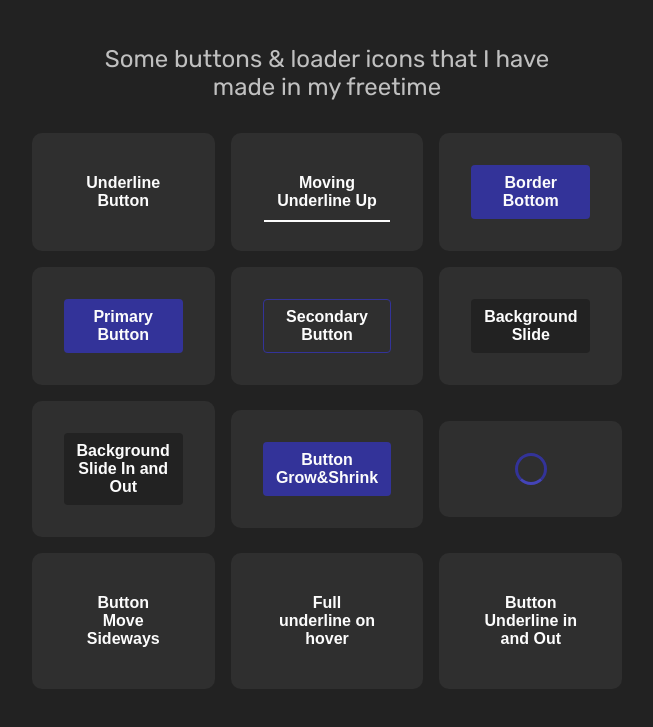
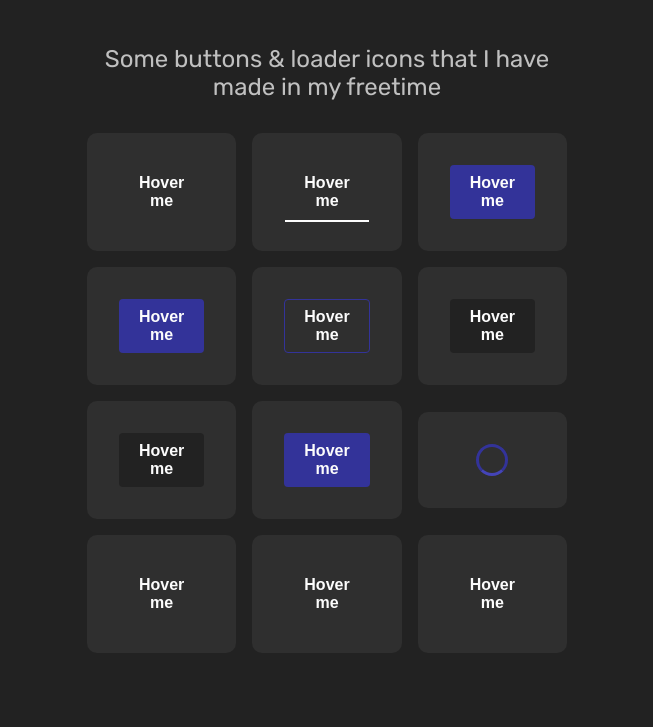
Before and after one commit to fabianhaef/Buttons, a plain HTML site: page index.html in a window 1280 px wide. Shown: the part 73-800 px from the top of the page, without its empty margins (313-966 px from the left). Drawn offline with Linux system fonts and the light colour scheme.

Commit message:
change button labels

```diff
--- a/index.html
+++ b/index.html
@@ -23,35 +23,35 @@
     <div class="button-grid">
 
       <div class="button-container">
-        <button class="button-underline">Underline Button</button>
+        <button class="button-underline">Hover me</button>
       </div>
 
       <div class="button-container">
-        <button class="button-underline-up">Moving Underline Up</button>
+        <button class="button-underline-up">Hover me</button>
       </div>
 
       <div class="button-container">
-        <button class="button-border-bottom">Border Bottom</button>
+        <button class="button-border-bottom">Hover me</button>
       </div>
 
       <div class="button-container">
-        <button class="button-primary">Primary Button</button>
+        <button class="button-primary">Hover me</button>
       </div>
 
       <div class="button-container">
-        <button class="button-secondary">Secondary Button</button>
+        <button class="button-secondary">Hover me</button>
       </div>
 
       <div class="button-container">
-        <button class="button-background-slide">Background Slide</button>
+        <button class="button-background-slide">Hover me</button>
       </div>
 
       <div class="button-container">
-        <button class="button-background-slide-in-out">Background Slide In and Out</button>
+        <button class="button-background-slide-in-out">Hover me</button>
       </div>
 
       <div class="button-container">
-        <button class="button-grow">Button Grow&Shrink</button>
+        <button class="button-grow">Hover me</button>
       </div>
 
       <div class="button-container">
@@ -60,15 +60,15 @@
       </div>
 
       <div class="button-container">
-        <button class="button-move-sideways">Button Move Sideways</button>
+        <button class="button-move-sideways">Hover me</button>
       </div>
 
       <div class="button-container">
-        <button class="button-underline-on-hover">Full underline on hover</button>
+        <button class="button-underline-on-hover">Hover me</button>
       </div>
 
       <div class="button-container">
-        <button class="button-underline-inout">Button Underline in and Out</button>
+        <button class="button-underline-inout">Hover me</button>
       </div>
 
     </div>
```
